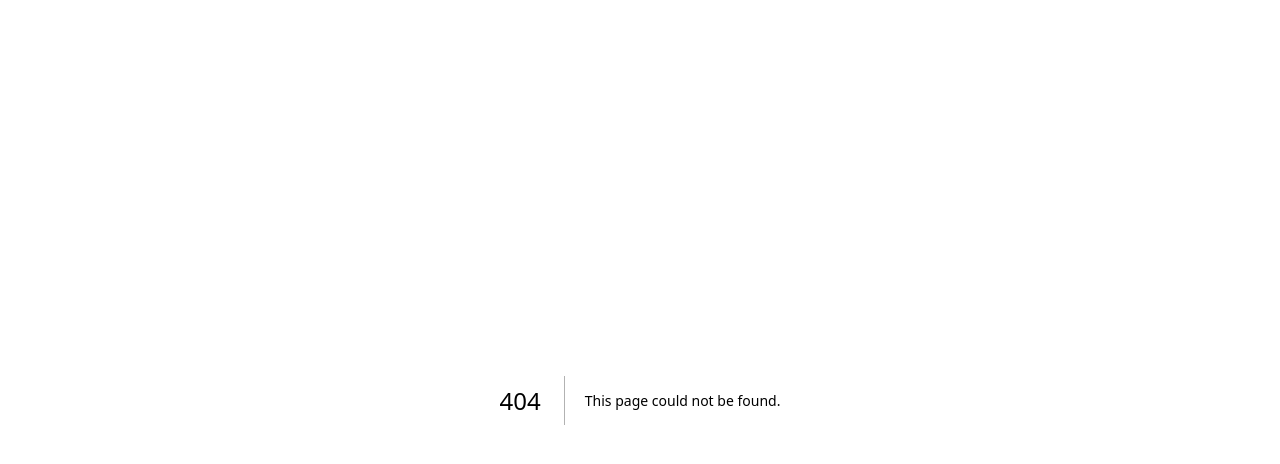
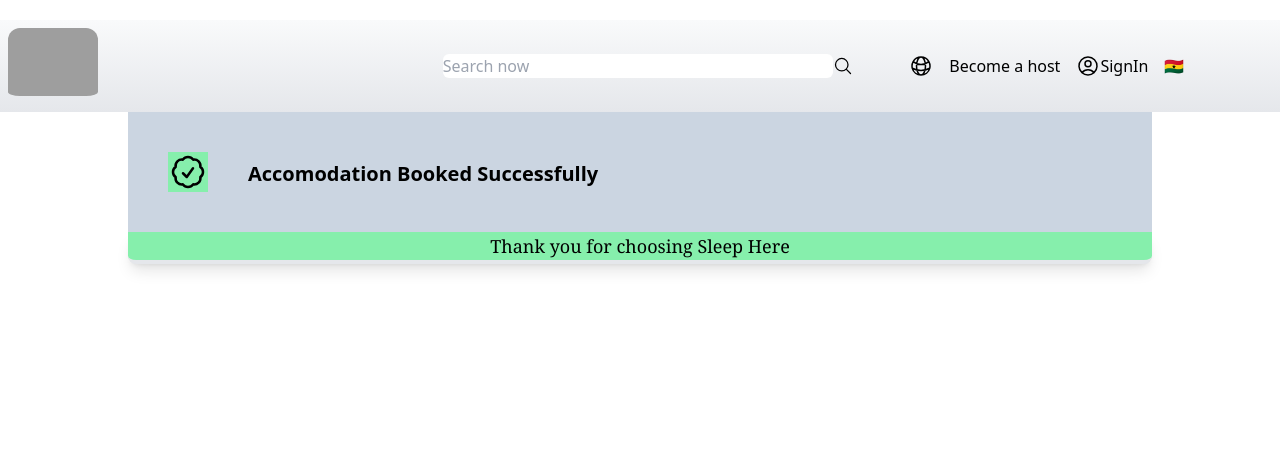
Before and after one commit to 0xNunana/sleepHere, a Next.js app: page /success in a window 1280 px wide. Before the commit this address had no page. Shown: the top 464 px of the page. Built offline with nearby package versions, Linux system fonts and the light colour scheme; no server answers; grey boxes are pictures that could not be loaded.

Commit message:
success page

```diff
--- /dev/null
+++ b/pages/success.js
@@ -0,0 +1,28 @@
+import React from 'react'
+import Header from '../components/Header'
+
+import Image from 'next/image'
+import { CheckBadgeIcon } from '@heroicons/react/24/outline'
+
+const success = () => {
+
+
+  return (
+    <div>
+      <Header/>
+      <main className=' max-w-screen-lg mx-auto bg-slate-300'>
+        <div className='flex'>
+            <CheckBadgeIcon className='h-10 font-bold m-10 bg-green-300'/>
+       <p className='pt-2 font-semibold text-xl my-10'>Accomodation Booked Successfully</p>
+        </div>
+
+
+      </main>
+      <div className=' max-w-screen-lg mx-auto border-b-4 rounded-b-lg shadow-lg bg-green-300'>
+         <p className='text-lg text-center font-serif'> Thank you for choosing Sleep Here</p>
+      </div>
+    </div>
+  )
+}
+
+export default success
```
